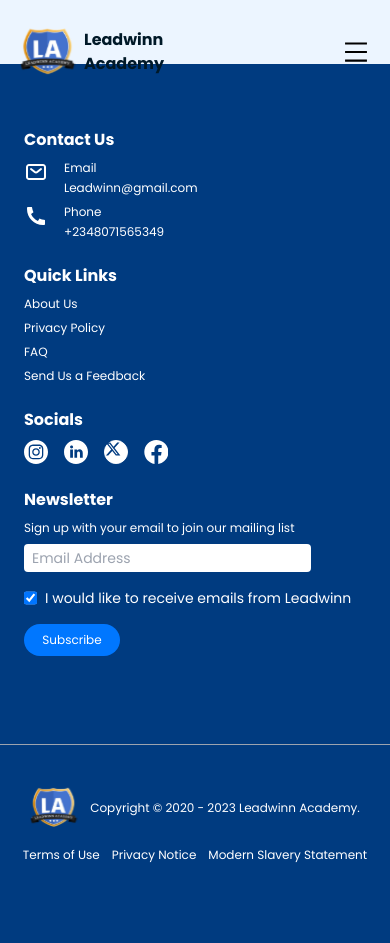
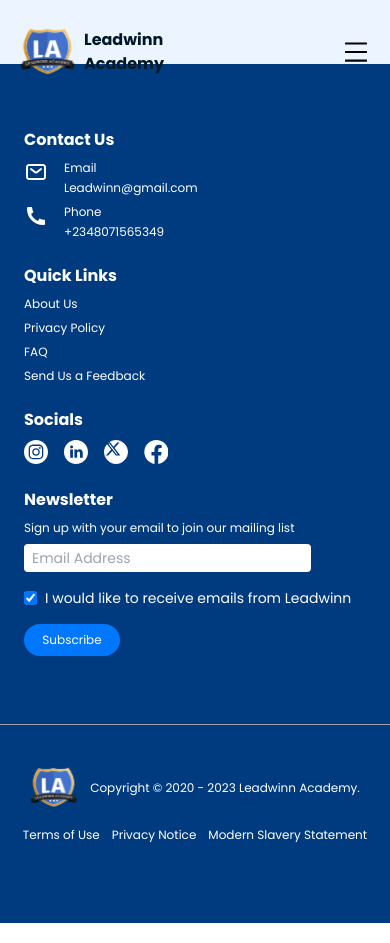
Before and after one commit to Adeleyeha-17/Leadwinn-Academy, a React (Vite) app: page / in a window 390 px wide. Built offline with nearby package versions, Linux system fonts and the light colour scheme.

Commit message:
updated footer

```diff
--- a/src/components/Footer/Footer.tsx
+++ b/src/components/Footer/Footer.tsx
@@ -131,7 +131,7 @@ export const Footer:React.FC = () => {
 
       </div>
 
-      <div className='border-t border-gray-400 mt-6 lg:max-xl:px-10  md:max-w-6xl lg:max-w-7xl mx-auto'>
+      <div className='border-t border-gray-400 mt-1 md:mt-2 lg:mt-6 lg:max-xl:px-10  md:max-w-6xl lg:max-w-7xl mx-auto'>
 
         <div className='lg:grid lg:grid-cols-2 flex flex-col items-center gap-4 mt-10'>
           <div className='flex items-center gap-3'>
```
